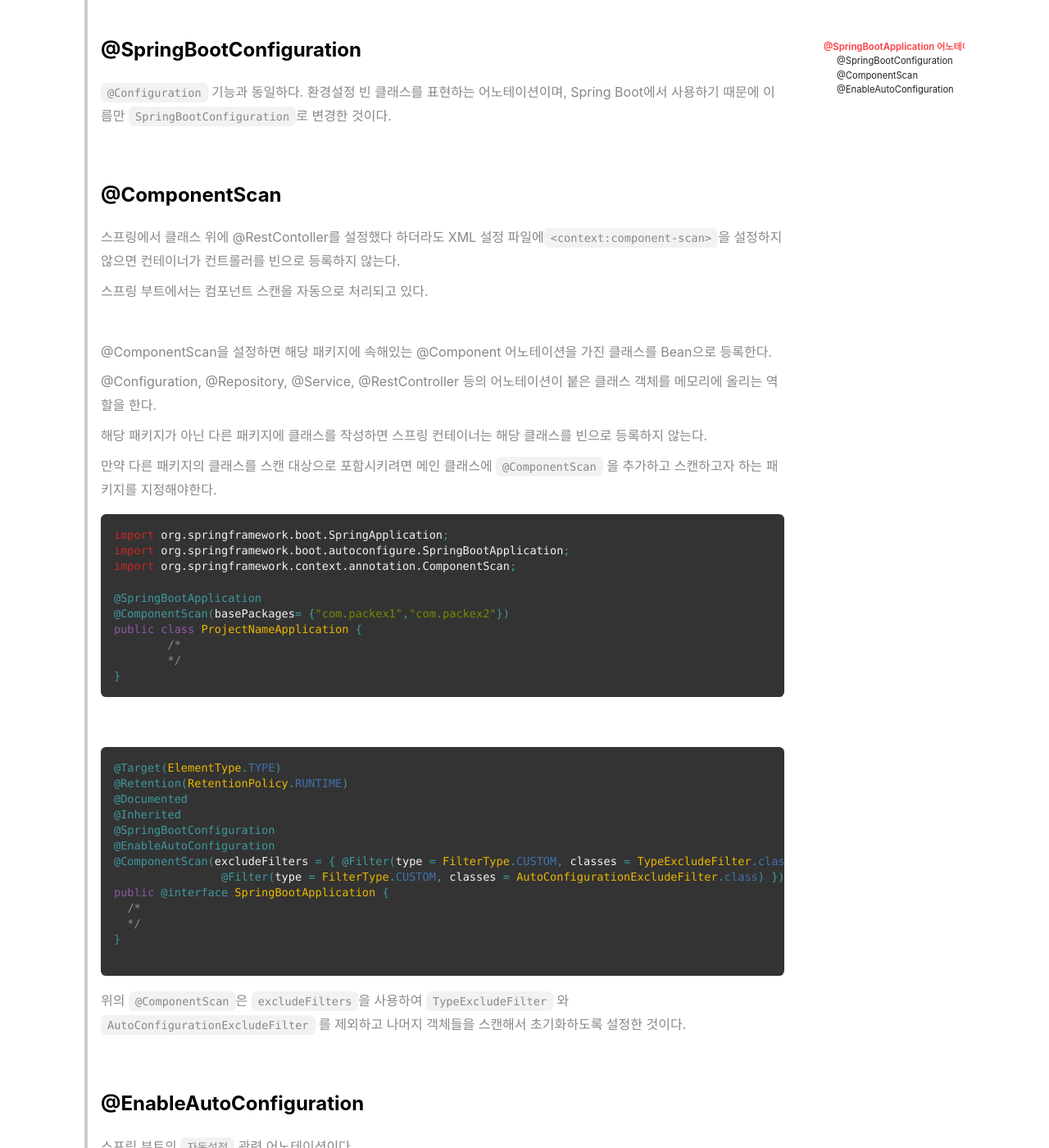
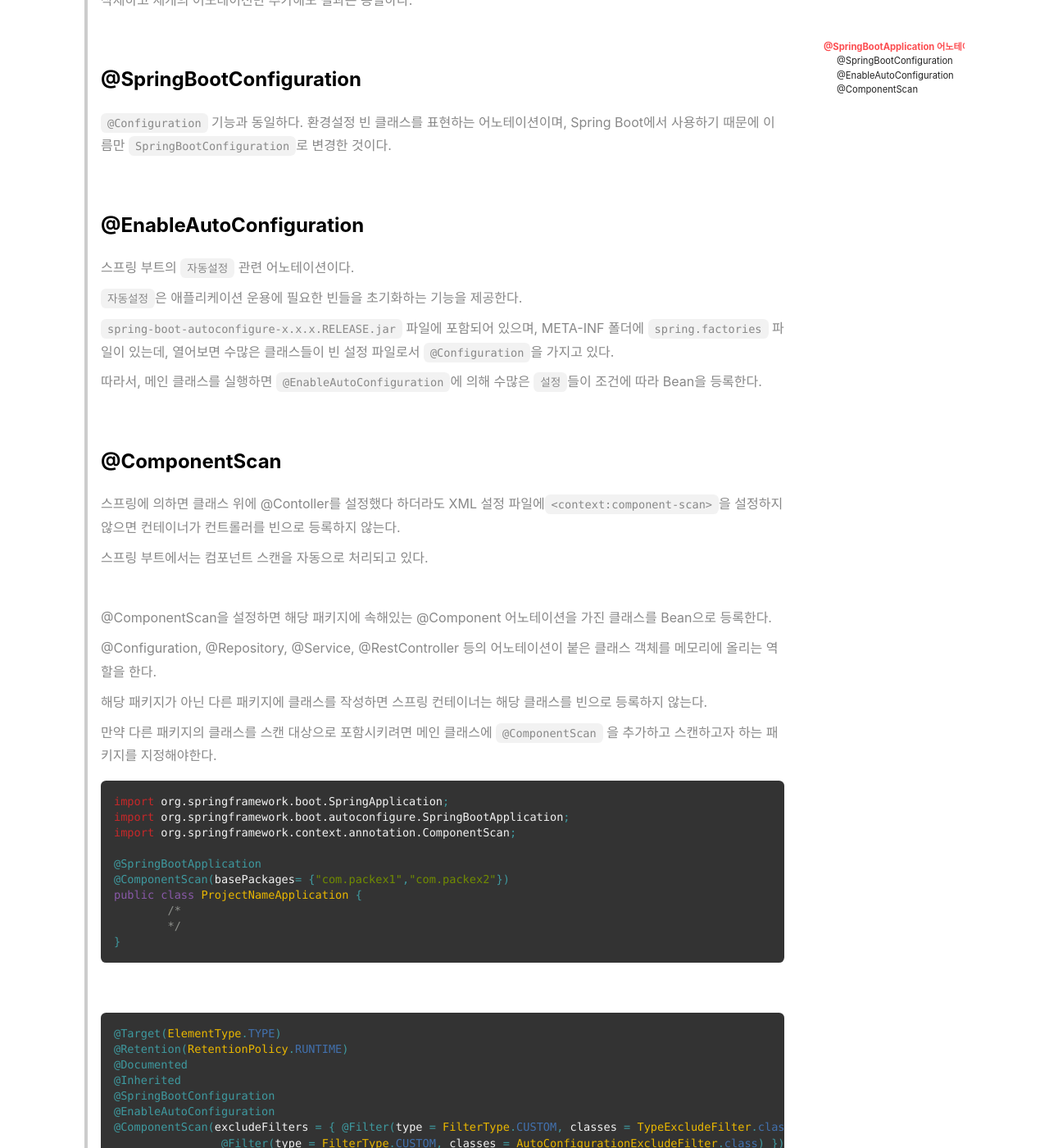
Before and after one commit to ShinJongPark/-ShinJongPark.github.io, a Jekyll site: the page built from _posts/springboot/2021-01-08-[SpringBoot]-springbootapplication.md, in a window 1280 px wide and 1400 px high, scrolled down 1775 px. Shown: the whole window at 82% size. Built offline with Jekyll 4.4.1, drawn with Linux system fonts in a browser that asks for light colours; nearby versions of some CDN libraries; comment, search, counter and statistics services are not loaded; some of the changed text lies outside the part shown.

Commit message:
Update: 포스트 내용 수정

````diff
--- a/_posts/springboot/2021-01-08-[SpringBoot]-springbootapplication.md
+++ b/_posts/springboot/2021-01-08-[SpringBoot]-springbootapplication.md
@@ -1,5 +1,5 @@
 ---
-title: "[SpringBoot] ComponentScan, EnableAutoConfiguration"
+title: "[SpringBoot] EnableAutoConfiguration, ComponentScan "
 tag: "SpringBoot"
 author : ""
 article_header:
@@ -29,7 +29,9 @@
 >
 > 따라서, 기본적으로 제공되는 메인 클래스를 실행하면 내장 톰캣이 구동되어 웹 어플리케이션을 실행시킬 수 있다. (원하면 일반 자바 애플리케이션으로 실행시킬 수 도 있다.)
 >
-> 이번에는 @SpringBootApplication의 역할을 기술하고자 한다.
+> 스프링 부트는 기본적인 기능의 class들을 빈으로 **자동설정**하여 사용자가 아무런 설정 없이도 실행할 수 있게 한다.
+>
+> 어떻게 **자동설정**이 구현되어 있을지 알아보고자 한다.
 
 <br>
 
@@ -63,9 +65,21 @@
 >
 > <br>
 >
+> ### @EnableAutoConfiguration
+>
+> 스프링 부트의 `자동설정` 관련 어노테이션이다.
+>
+> `자동설정`은 애플리케이션 운용에 필요한 빈들을 초기화하는 기능을 제공한다.
+>
+> `spring-boot-autoconfigure-x.x.x.RELEASE.jar` 파일에 포함되어 있으며, META-INF 폴더에 `spring.factories` 파일이 있는데, 열어보면 수많은 클래스들이 빈 설정 파일로서 `@Configuration`을 가지고 있다.
+>
+> 따라서, 메인 클래스를 실행하면 `@EnableAutoConfiguration`에 의해 수많은 `설정`들이 조건에 따라 Bean을 등록한다.
+>
+> <br>
+>
 > ### @ComponentScan
 >
-> 스프링에서 클래스 위에 @RestContoller를 설정했다 하더라도 XML 설정 파일에`<context:component-scan>`을 설정하지 않으면 컨테이너가 컨트롤러를 빈으로 등록하지 않는다.
+> 스프링에 의하면 클래스 위에 @Contoller를 설정했다 하더라도 XML 설정 파일에`<context:component-scan>`을 설정하지 않으면 컨테이너가 컨트롤러를 빈으로 등록하지 않는다.
 >
 > 스프링 부트에서는 컴포넌트 스캔을 자동으로 처리되고 있다.
 >
@@ -104,23 +118,13 @@
 > @ComponentScan(excludeFilters = { @Filter(type = FilterType.CUSTOM, classes = TypeExcludeFilter.class),
 > 		@Filter(type = FilterType.CUSTOM, classes = AutoConfigurationExcludeFilter.class) })
 > public @interface SpringBootApplication {
->   /*
->   */
+> /*
+> */
 > }
 >
 > ```
 >
 > 위의 `@ComponentScan`은  `excludeFilters`을 사용하여  `TypeExcludeFilter` 와 `AutoConfigurationExcludeFilter` 를 제외하고 나머지 객체들을 스캔해서 초기화하도록 설정한 것이다.
->
-> <br>
->
-> ### @EnableAutoConfiguration
->
-> 스프링 부트의 `자동설정` 관련 어노테이션이다.
->
-> `spring-boot-autoconfigure-x.x.x.RELEASE.jar` 파일에 포함되어 있으며, META-INF 폴더에 `spring.factories` 파일이 있는데, 열어보면 수많은 클래스들이 빈 설정 파일로서 `@Configuration`을 가지고 있다.
->
-> 따라서, 메인 클래스를 실행하면 `@EnableAutoConfiguration`에 의해 수많은 `설정`들이 조건에 따라 Bean을 등록한다.
 >
 > <br>
 >
````
